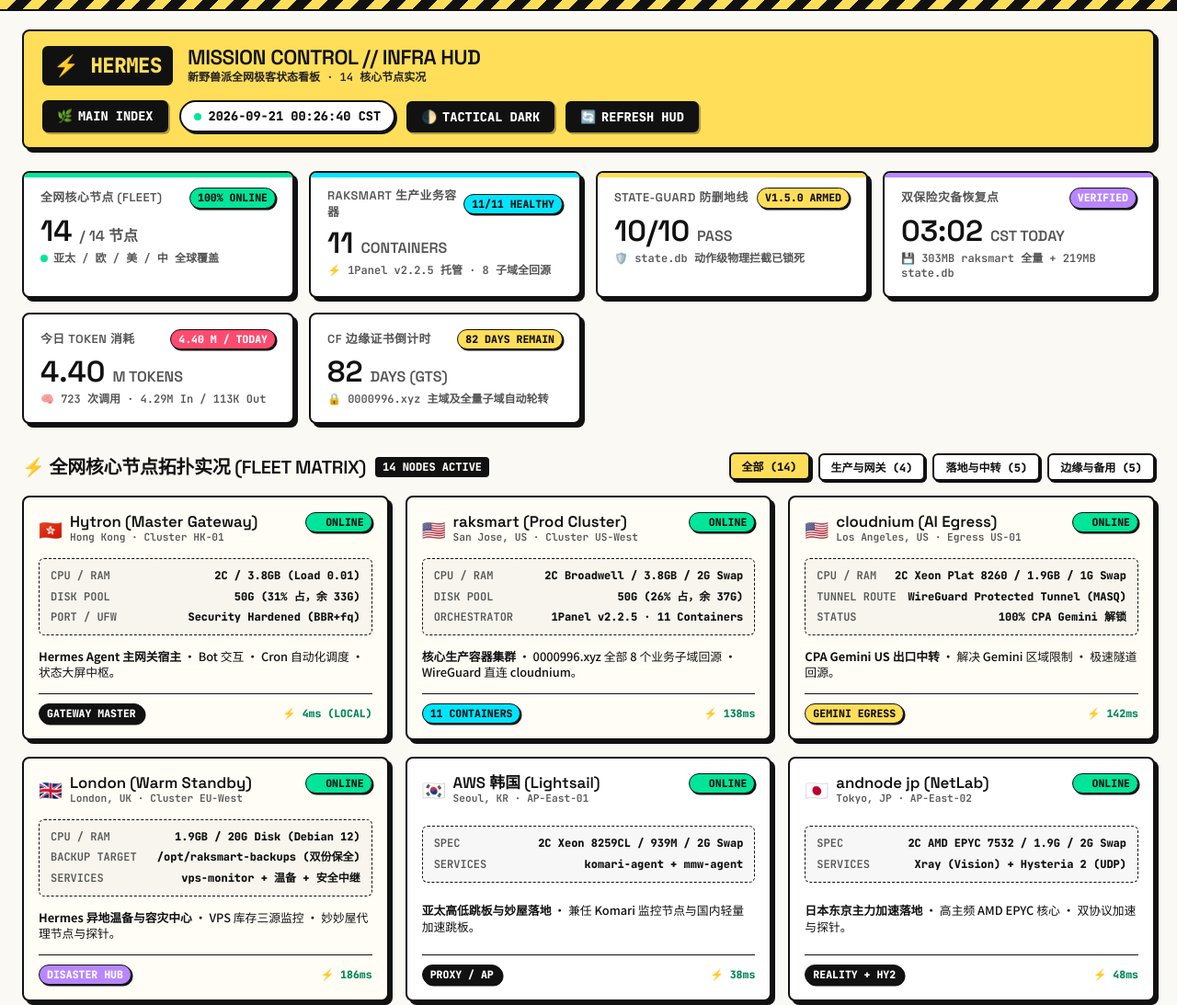
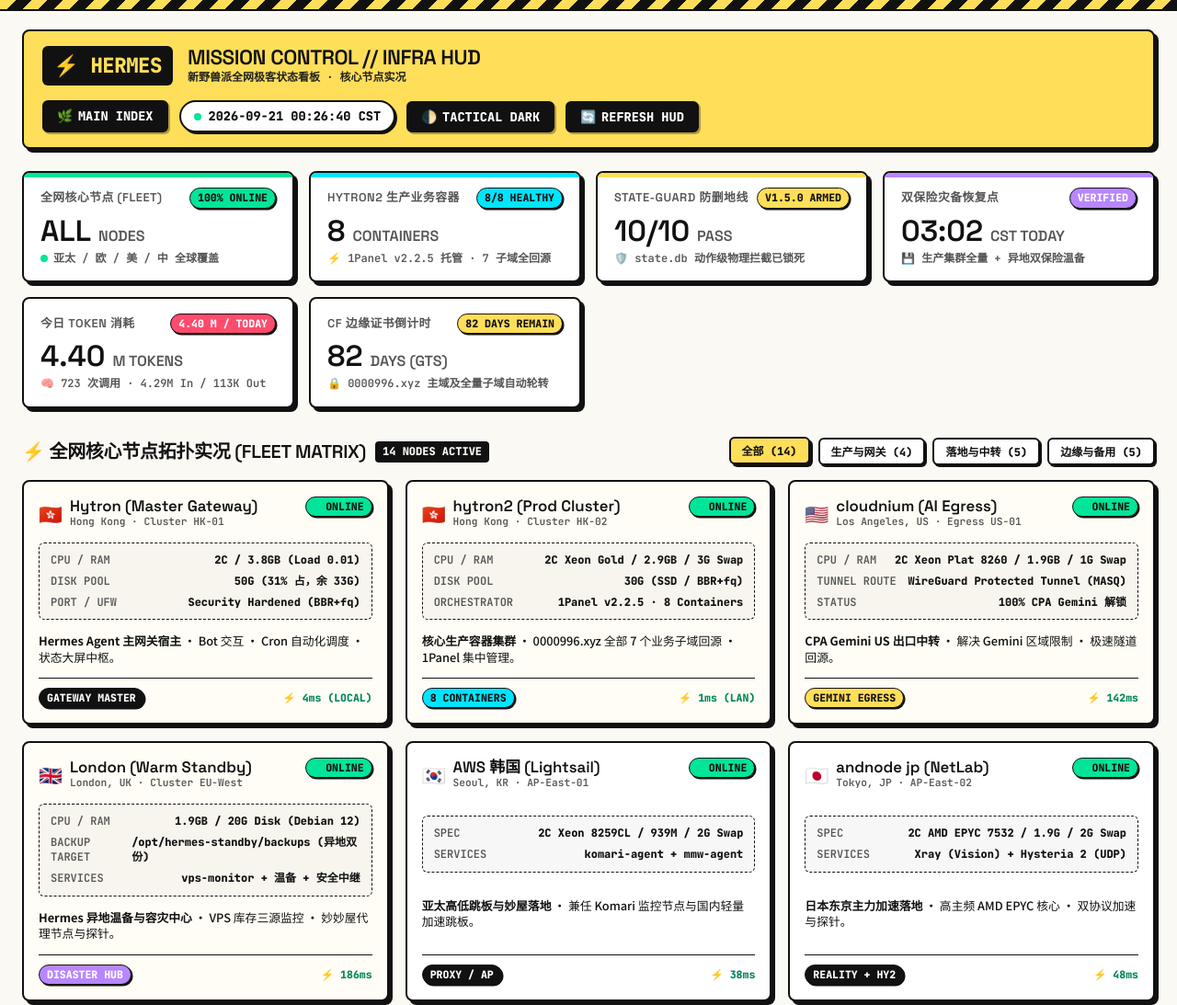
Before and after one commit to shali10/forest-nav, a website: page hud/index.html in a window 1280 px wide. Shown: the top 1093 px of the page at 92% size. Drawn offline with Linux system fonts and the light colour scheme.

Commit message:
fix(hud): sync hud/index.html and update .assetsignore whitelist

```diff
--- a/hud/index.html
+++ b/hud/index.html
@@ -664,7 +664,7 @@
         <div class="brand-logo">⚡ HERMES</div>
         <div class="brand-title">
           <h1>MISSION CONTROL // INFRA HUD</h1>
-          <p>新野兽派全网极客状态看板 · 14 核心节点实况</p>
+          <p>新野兽派全网极客状态看板 · 核心节点实况</p>
         </div>
       </div>
       <div class="header-right">
@@ -673,7 +673,7 @@
         </a>
         <div class="clock-pill">
           <span class="status-dot dot-pulse-green"></span>
-          <span id="beijing-clock">2026-09-07 10:35:00 CST</span>
+          <span id="beijing-clock">2026-09-20 23:25:00 CST</span>
         </div>
         <button class="btn-action" id="theme-toggle" onclick="toggleTheme()">
           🌓 <span id="theme-text">TACTICAL DARK</span>
@@ -692,7 +692,7 @@
           <span class="pill pill-mint">100% ONLINE</span>
         </div>
         <div class="kpi-value">
-          14 <span style="font-size: 1rem; color: var(--text-muted);">/ 14 节点</span>
+          ALL <span style="font-size: 1rem; color: var(--text-muted);">NODES</span>
         </div>
         <div class="kpi-sub">
           <span class="status-dot dot-pulse-green"></span> 亚太 / 欧 / 美 / 中 全球覆盖
@@ -701,14 +701,14 @@
 
       <div class="kpi-card kpi-containers">
         <div class="kpi-header">
-          <span class="kpi-label">raksmart 生产业务容器</span>
-          <span class="pill pill-cyan">11/11 HEALTHY</span>
+          <span class="kpi-label">hytron2 生产业务容器</span>
+          <span class="pill pill-cyan">8/8 HEALTHY</span>
         </div>
         <div class="kpi-value">
-          11 <span style="font-size: 1rem; color: var(--text-muted);">CONTAINERS</span>
+          8 <span style="font-size: 1rem; color: var(--text-muted);">CONTAINERS</span>
         </div>
         <div class="kpi-sub">
-          ⚡ 1Panel v2.2.5 托管 · 8 子域全回源
+          ⚡ 1Panel v2.2.5 托管 · 7 子域全回源
         </div>
       </div>
 
@@ -734,7 +734,7 @@
           03:02 <span style="font-size: 1rem; color: var(--text-muted);">CST TODAY</span>
         </div>
         <div class="kpi-sub">
-          💾 303MB raksmart 全量 + 219MB state.db
+          💾 生产集群全量 + 异地双保险温备
         </div>
       </div>
 
@@ -807,29 +807,29 @@
         </div>
       </div>
 
-      <!-- 2. raksmart -->
+      <!-- 2. hytron2 -->
       <div class="node-card highlight" data-category="prod">
         <div class="node-card-top">
           <div class="node-name-group">
-            <span class="node-flag">🇺🇸</span>
+            <span class="node-flag">🇭🇰</span>
             <div>
-              <div class="node-title">raksmart (Prod Cluster)</div>
-              <div class="node-region">San Jose, US · Cluster US-West</div>
+              <div class="node-title">hytron2 (Prod Cluster)</div>
+              <div class="node-region">Hong Kong · Cluster HK-02</div>
             </div>
           </div>
           <span class="pill pill-mint"><span class="status-dot dot-pulse-green"></span> ONLINE</span>
         </div>
         <div class="node-meta">
-          <div class="meta-row"><span class="meta-key">CPU / RAM</span><span class="meta-val">2C Broadwell / 3.8GB / 2G Swap</span></div>
-          <div class="meta-row"><span class="meta-key">DISK POOL</span><span class="meta-val">50G (26% 占，余 37G)</span></div>
-          <div class="meta-row"><span class="meta-key">ORCHESTRATOR</span><span class="meta-val">1Panel v2.2.5 · 11 Containers</span></div>
+          <div class="meta-row"><span class="meta-key">CPU / RAM</span><span class="meta-val">2C Xeon Gold / 2.9GB / 3G Swap</span></div>
+          <div class="meta-row"><span class="meta-key">DISK POOL</span><span class="meta-val">30G (SSD / BBR+fq)</span></div>
+          <div class="meta-row"><span class="meta-key">ORCHESTRATOR</span><span class="meta-val">1Panel v2.2.5 · 8 Containers</span></div>
         </div>
         <div class="node-desc">
-          <strong>核心生产容器集群</strong> · 0000996.xyz 全部 8 个业务子域回源 · WireGuard 直连 cloudnium。
+          <strong>核心生产容器集群</strong> · 0000996.xyz 全部 7 个业务子域回源 · 1Panel 集中管理。
         </div>
         <div class="node-footer">
-          <span class="pill pill-cyan">11 CONTAINERS</span>
-          <span class="latency-tag">⚡ 138ms</span>
+          <span class="pill pill-cyan">8 CONTAINERS</span>
+          <span class="latency-tag">⚡ 1ms (LAN)</span>
         </div>
       </div>
 
@@ -873,7 +873,7 @@
         </div>
         <div class="node-meta">
           <div class="meta-row"><span class="meta-key">CPU / RAM</span><span class="meta-val">1.9GB / 20G Disk (Debian 12)</span></div>
-          <div class="meta-row"><span class="meta-key">BACKUP TARGET</span><span class="meta-val">/opt/raksmart-backups (双份保全)</span></div>
+          <div class="meta-row"><span class="meta-key">BACKUP TARGET</span><span class="meta-val">/opt/hermes-standby/backups (异地双份)</span></div>
           <div class="meta-row"><span class="meta-key">SERVICES</span><span class="meta-val">vps-monitor + 温备 + 安全中继</span></div>
         </div>
         <div class="node-desc">
@@ -1192,21 +1192,9 @@
               <td><span class="pill pill-mint">RUNNING</span></td>
             </tr>
             <tr>
-              <td><strong>openlist</strong></td>
-              <td><code>Web</code></td>
-              <td>AList 存储与云盘挂载</td>
-              <td><span class="pill pill-mint">RUNNING</span></td>
-            </tr>
-            <tr>
               <td><strong>smart_group_bot</strong></td>
               <td><code>Bot Daemon</code></td>
               <td>Telegram 群管 LLM 机器人</td>
-              <td><span class="pill pill-mint">RUNNING</span></td>
-            </tr>
-            <tr>
-              <td><strong>qbittorrent</strong></td>
-              <td><code>WebUI</code></td>
-              <td>离线下载与资源调度</td>
               <td><span class="pill pill-mint">RUNNING</span></td>
             </tr>
             <tr>
@@ -1256,7 +1244,7 @@
             &nbsp;&nbsp;<span class="term-highlight">"status"</span>: <span class="term-success">"NOMINAL"</span>,<br>
             &nbsp;&nbsp;<span class="term-highlight">"hytron_load"</span>: <span class="term-success">0.01</span>,<br>
             &nbsp;&nbsp;<span class="term-highlight">"disk_usage"</span>: <span class="term-success">"31% (33GB Avail)"</span>,<br>
-            &nbsp;&nbsp;<span class="term-highlight">"last_dr_backup"</span>: <span class="term-highlight">"2026-09-07 03:02 CST (303MB)"</span>,<br>
+            &nbsp;&nbsp;<span class="term-highlight">"last_dr_backup"</span>: <span class="term-highlight">"2026-09-20 (Verified)"</span>,<br>
             &nbsp;&nbsp;<span class="term-highlight">"standby_sync"</span>: <span class="term-success">"London Offsite OK"</span><br>
             }
           </div>
@@ -1266,7 +1254,7 @@
             <span class="term-cmd">tail -n 2 /var/log/guard.log</span>
           </div>
           <div class="term-out term-success">[SEC-OK] State-Guard Active: rm/unlink/truncate on state.db locked down.</div>
-          <div class="term-out term-success">[SYNC-OK] 14 Nodes Heartbeat verified in 100% nominal state.</div>
+          <div class="term-out term-success">[SYNC-OK] Nodes Heartbeat verified in 100% nominal state.</div>
           <div class="term-line" style="margin-top: 8px;">
             <span class="term-prompt">❯</span>
             <span class="term-cmd">hermes token-audit --today</span>
```
Also changed, not shown: 1 other file.
